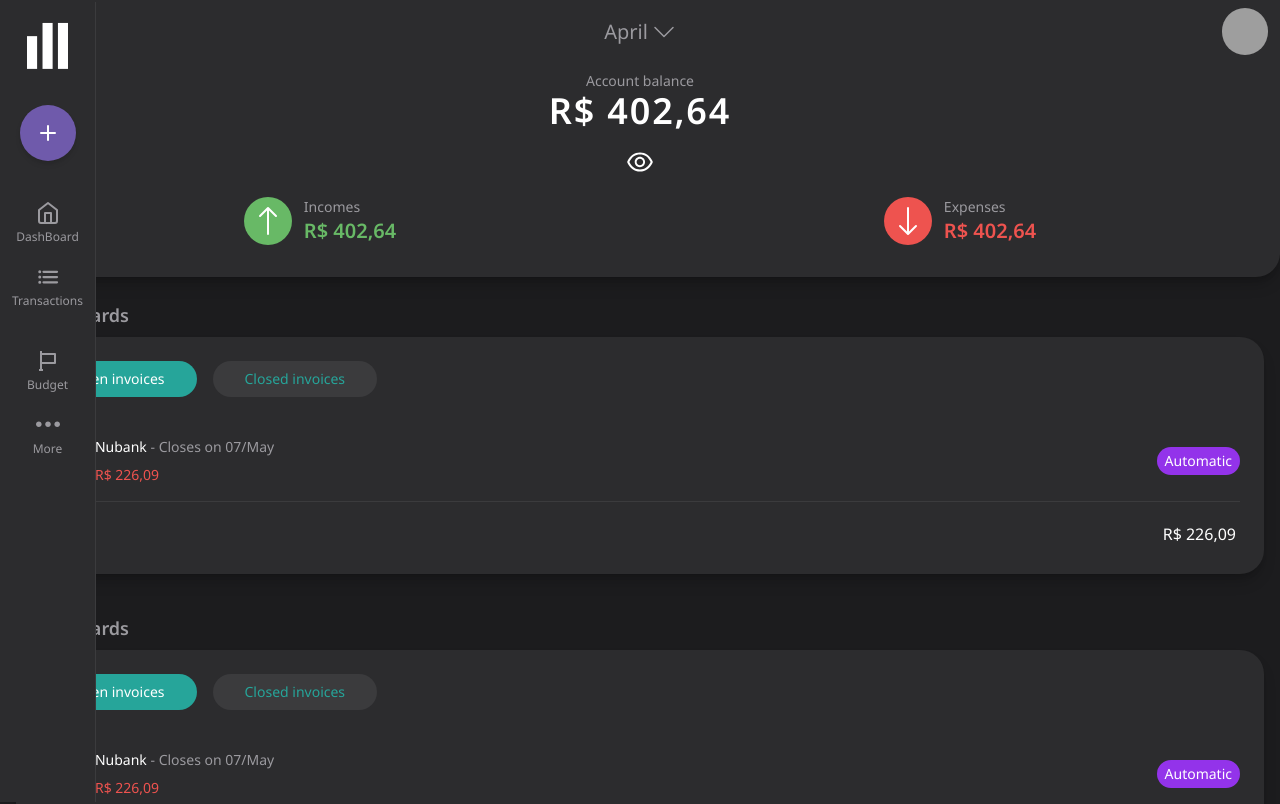
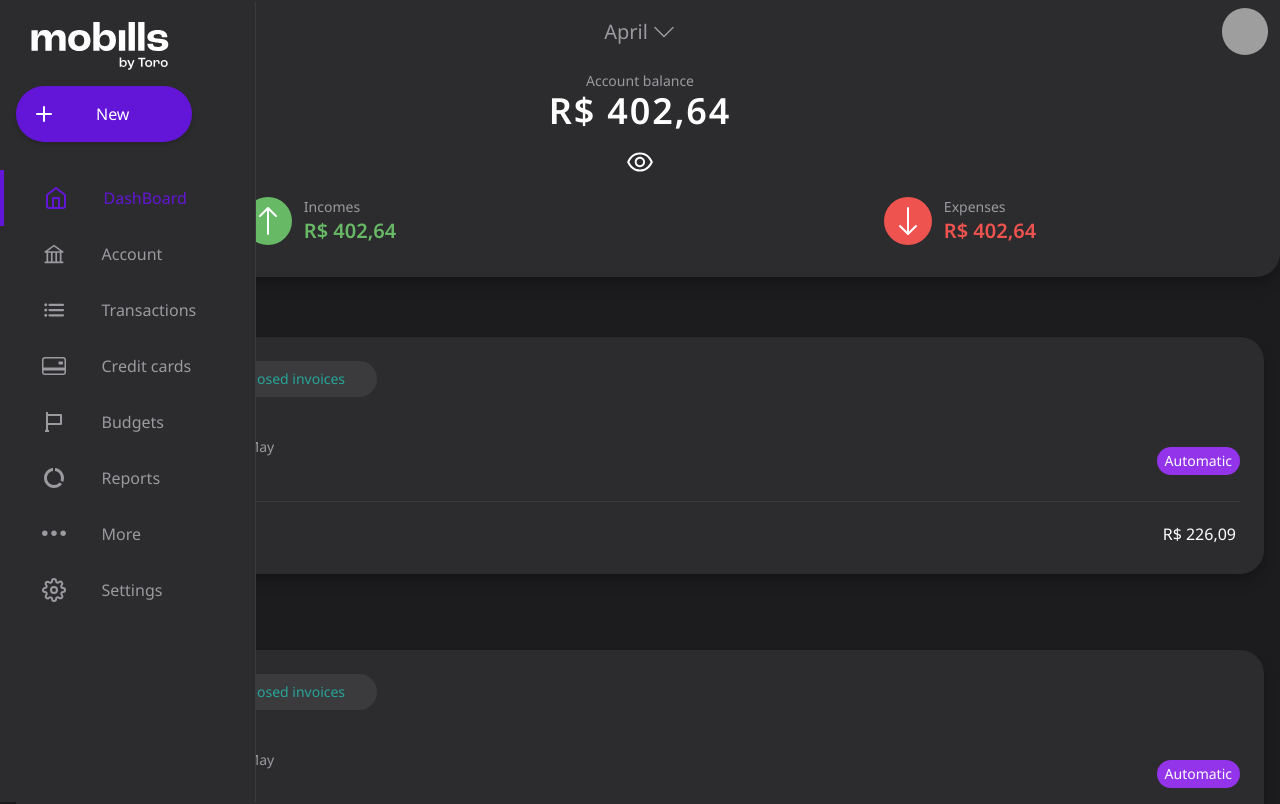
Before and after one commit to kaiobrunobm/mobills-clone, a Next.js app: page / in a window 1280 px wide. Shown: the top 804 px of the page. Built offline with nearby package versions, Linux system fonts and the light colour scheme; grey boxes are pictures that could not be loaded.

Commit message:
Desktop Navbar Fully complete

```diff
--- a/Components/NavBar/NavBar.jsx
+++ b/Components/NavBar/NavBar.jsx
@@ -1,32 +1,141 @@
-import { FiHome, FiPlus } from "react-icons/fi";
+"use client";
+
+import { FiHome, FiPlus, FiSettings } from "react-icons/fi";
 import { IoList } from "react-icons/io5";
 import { TfiMoreAlt } from "react-icons/tfi";
-import { BiFlag } from "react-icons/bi";
+import { BiFlag, BiHelpCircle } from "react-icons/bi";
+import { AiOutlineBank } from "react-icons/ai";
+import { BsCreditCard2Back } from "react-icons/bs";
+import { MdDataSaverOff } from "react-icons/md";
+import { FaChevronRight } from "react-icons/fa";
 import Link from "next/link";
 import Image from "next/image";
 import MobillsMd from "/public/mobills-md-logo.svg";
+import MobillsLg from "/public/mobills-lg-logo.svg";
+
+import { useState } from "react";
 
 const NavBar = () => {
+  const [bigNav, setBigNav] = useState(true);
   return (
-    <nav className="fixed bottom-[-0.1rem] w-full h-14 flex justify-center gap-5 items-center text-primary-text bg-secondary-bg border-t border-card-section-secondary-color lg:flex-col lg:w-24 lg:h-full lg:border-t-0 lg:border-r lg:justify-start lg:pt-5">
-      <Image src={MobillsMd} alt="Mobills Logo" className="hidden lg:block" />
-      <button className="flex flex-col justify-center items-center text-xs">
-        <FiPlus className="hidden bg-[#6f5aab] w-14 h-14 rounded-full text-white p-4 mx-5 mb-5 mt-4 shadow-md lg:block" />
+    <nav
+      className={
+        bigNav
+          ? "group fixed bottom-[-0.1rem] w-full h-14 flex justify-center items-s text-primary-text bg-secondary-bg border-t border-card-section-secondary-color lg:flex-col lg:w-64 lg:h-full lg:border-t-0 lg:border-r lg:justify-start lg:pt-5 lg:gap-0 duration-300"
+          : "fixed bottom-[-0.1rem] w-full h-14 flex justify-center items-s text-primary-text bg-secondary-bg border-t border-card-section-secondary-color lg:flex-col lg:w-24 lg:h-full lg:border-t-0 lg:border-r lg:justify-start lg:pt-5 lg:gap-0 transition-all duration-300"
+      }
+    >
+      <Image
+        src={bigNav ? MobillsLg : MobillsMd}
+        alt="Mobills Logo"
+        width={bigNav ? 144 : 48}
+        height={bigNav ? 48 : 48}
+        className={
+          bigNav
+            ? "hidden w-36 h-12 ml-7 lg:block animate-[all 0.32s ease-out 0s] duration-300"
+            : "hidden w-10 h-10 ml-7 lg:block animate-[all_0.32s_ease-in_0s] duration-300"
+        }
+      />
+      <div className="hidden lg:flex lg:flex-start">
+        <div className={bigNav ? "flex gap-12" : "flex gap-2"}>
+          <button
+            className={
+              bigNav
+                ? "hidden justify-end items-center bg-mobills-color w-44 h-14 rounded-full text-white p-4 ml-4 mb-5 mt-4 shadow-md duration-300 lg:flex flex-row-reverse gap-10"
+                : "hidden justify-end items-center bg-mobills-color w-14 h-14 rounded-full text-white p-4 ml-4 mb-5 mt-4 shadow-md duration-300 lg:flex flex-row-reverse gap-10"
+            }
+          >
+            {bigNav && <p className="origin-left duration-300">New</p>}
+            <FiPlus className="text-2xl duration-300" />
           </button>
+          <button
+            className={
+              bigNav
+                ? "hidden bg-secondary-bg rounded-full shadow-md shadow-primary-bg text-white w-7 h-7 justify-center items-center group-hover:flex"
+                : "hidden bg-secondary-bg rounded-full shadow-md shadow-primary-bg text-white w-7 h-7 justify-center items-center lg:flex"
+            }
+            onClick={() => {
+              setBigNav(!bigNav);
+            }}
+          >
+            {bigNav ? (
+              <FaChevronRight className="text-xs transition-transform rotate-180 duration-300" />
+            ) : (
+              <FaChevronRight className="text-xs duration-300" />
+            )}
+          </button>
+        </div>
+      </div>
+
+      <div className="flex lg:mt-2 lg:flex lg:flex-col lg:items-start">
+        <Link
+          href="/"
+          className={
+            bigNav
+              ? "w-20 flex justify-center items-center gap-9 text-xs lg:text-mobills-color lg:hover:bg-navbar-hover lg:w-[255px] lg:h-[56px] lg:border-l-4 lg:border-mobills-color lg:text-[16px] duration-300"
+              : "w-20 flex flex-col justify-center items-center gap-1 text-xs lg:text-mobills-color lg:hover:bg-navbar-hover lg:w-[94px] lg:h-[56px] lg:border-l-4 lg:border-mobills-color duration-300"
+          }
+        >
+          <FiHome className="text-2xl" />
+          <span
+            className={
+              bigNav ? "lg:w-28 origin-left" : " lg:hidden lg:mr-12 origin-left"
+            }
+          >
+            DashBoard
+          </span>
+        </Link>
+        <Link
+          href="/"
+          className={
+            bigNav
+              ? "w-20 flex justify-center items-center gap-9 text-xs lg:hover:bg-navbar-hover lg:w-[255px] lg:h-[56px] lg:text-[16px] duration-300"
+              : "hidden w-20 flex-col justify-center items-center gap-1 text-xs lg:hover:bg-navbar-hover lg:w-[94px] lg:h-[56px] lg:flex  duration-300"
+          }
+        >
+          <AiOutlineBank className="text-2xl " />
+          <span
+            className={
+              bigNav ? "lg:w-28 origin-left" : "lg:hidden lg:mr-12 origin-left"
+            }
+          >
+            Account
+          </span>
+        </Link>
+        <Link
+          href="/"
+          className={
+            bigNav
+              ? "w-20 flex justify-center items-center gap-9 text-xs lg:hover:bg-navbar-hover lg:w-[255px] lg:h-[56px] lg:text-[16px] duration-300"
+              : "w-20 flex flex-col justify-center items-center gap-1 text-xs lg:hover:bg-navbar-hover lg:w-[94px] lg:h-[56px]  duration-300"
+          }
+        >
+          <IoList className="text-2xl" />
+          <span
+            className={
+              bigNav ? "lg:w-28 origin-left" : " lg:hidden lg:mr-12 origin-left"
+            }
+          >
+            Transactions
+          </span>
+        </Link>
 
         <Link
           href="/"
-        className=" w-20 flex flex-col justify-center items-center gap-1 text-xs"
+          className={
+            bigNav
+              ? "w-20 flex justify-center items-center gap-9 text-xs lg:hover:bg-navbar-hover lg:w-[255px] lg:h-[56px] lg:text-[16px] duration-300"
+              : "hidden w-20 flex-col justify-center items-center gap-1 text-xs lg:hover:bg-navbar-hover lg:w-[94px] lg:h-[56px] lg:flex  duration-300"
+          }
         >
-        <FiHome className="text-2xl" />
-        <p>DashBoard</p>
-      </Link>
-      <Link
-        href="/"
-        className=" w-20 flex flex-col justify-center items-center gap-1 text-xs"
+          <BsCreditCard2Back className="text-2xl" />
+          <span
+            className={
+              bigNav ? "lg:w-28 origin-left" : " lg:hidden lg:mr-12 origin-left"
+            }
           >
-        <IoList className="text-2xl" />
-        <p>Transactions</p>
+            Credit cards
+          </span>
         </Link>
 
         <button className="flex flex-col justify-center items-center text-xs">
@@ -35,17 +144,92 @@ const NavBar = () => {
 
         <Link
           href="/"
-        className=" w-20 flex flex-col justify-center items-center gap-1 text-xs"
+          className={
+            bigNav
+              ? "w-20 flex justify-center items-center gap-9 text-xs lg:hover:bg-navbar-hover lg:w-[255px] lg:h-[56px] lg:text-[16px] duration-300"
+              : "w-20 flex flex-col justify-center items-center gap-1 text-xs lg:hover:bg-navbar-hover lg:w-[94px] lg:h-[56px]  duration-300"
+          }
         >
           <BiFlag className="text-2xl" />
-        <p>Budget</p>
+          <span
+            className={
+              bigNav ? "lg:w-28 origin-left" : " lg:hidden lg:mr-12 origin-left"
+            }
+          >
+            Budgets
+          </span>
+        </Link>
+
+        <Link
+          href="/"
+          className={
+            bigNav
+              ? "w-20 flex justify-center items-center gap-9 text-xs lg:hover:bg-navbar-hover lg:w-[255px] lg:h-[56px] lg:text-[16px] duration-300"
+              : "hidden w-20 flex-col justify-center items-center gap-1 text-xs lg:hover:bg-navbar-hover lg:w-[94px] lg:h-[56px] lg:flex   duration-300"
+          }
+        >
+          <MdDataSaverOff className="text-2xl" />
+          <span
+            className={
+              bigNav ? "lg:w-28 origin-left" : " lg:hidden lg:mr-12 origin-left"
+            }
+          >
+            Reports
+          </span>
         </Link>
         <Link
           href="/"
-        className=" w-20 flex flex-col justify-center items-center gap-1 text-xs"
+          className={
+            bigNav
+              ? "w-20 flex justify-center items-center gap-9 text-xs lg:hover:bg-navbar-hover lg:w-[255px] lg:h-[56px] lg:text-[16px] duration-300"
+              : "w-20 flex flex-col justify-center items-center gap-1 text-xs lg:hover:bg-navbar-hover lg:w-[94px] lg:h-[56px]  duration-300"
+          }
         >
           <TfiMoreAlt className="text-2xl" />
-        <p>More</p>
+          <span
+            className={
+              bigNav ? "lg:w-28 origin-left" : " lg:hidden lg:mr-12 origin-left"
+            }
+          >
+            More
+          </span>
+        </Link>
+
+        <Link
+          href="/"
+          className={
+            bigNav
+              ? "w-20 flex justify-center items-center gap-9 text-xs lg:hover:bg-navbar-hover lg:w-[255px] lg:h-[56px] lg:text-[16px] duration-300"
+              : "hidden w-20 flex-col justify-center items-center gap-1 text-xs lg:hover:bg-navbar-hover lg:w-[94px] lg:h-[56px] lg:flex  duration-300"
+          }
+        >
+          <FiSettings className="text-2xl" />
+          <span
+            className={
+              bigNav ? "lg:w-28 origin-left" : "lg:hidden lg:mr-12 origin-left"
+            }
+          >
+            Settings
+          </span>
+        </Link>
+      </div>
+
+      <Link
+        href="/"
+        className={
+          bigNav
+            ? "w-20 flex justify-center items-center gap-9 text-xs mt-72 lg:hover:bg-navbar-hover lg:w-[255px] lg:h-[56px] lg:text-[16px] duration-300"
+            : "hidden w-20 flex-col justify-center items-center gap-1 text-xs mt-72 lg:hover:bg-navbar-hover lg:w-[94px] lg:h-[56px] lg:flex  duration-300"
+        }
+      >
+        <BiHelpCircle className="text-2xl" />
+        <span
+          className={
+            bigNav ? "lg:w-28 origin-left" : "lg:hidden lg:mr-12 origin-left"
+          }
+        >
+          Help Center
+        </span>
       </Link>
     </nav>
   );
--- a/tailwind.config.js
+++ b/tailwind.config.js
@@ -16,6 +16,7 @@ module.exports = {
         "mobills-color": "#6316D7",
         "card-section-color": "#26A59A",
         "card-section-secondary-color": "#3b3b3d",
+        "navbar-hover": "#3d3d3e",
       },
     },
   },
```
Lines whose indentation alone changed are shown as unchanged.
